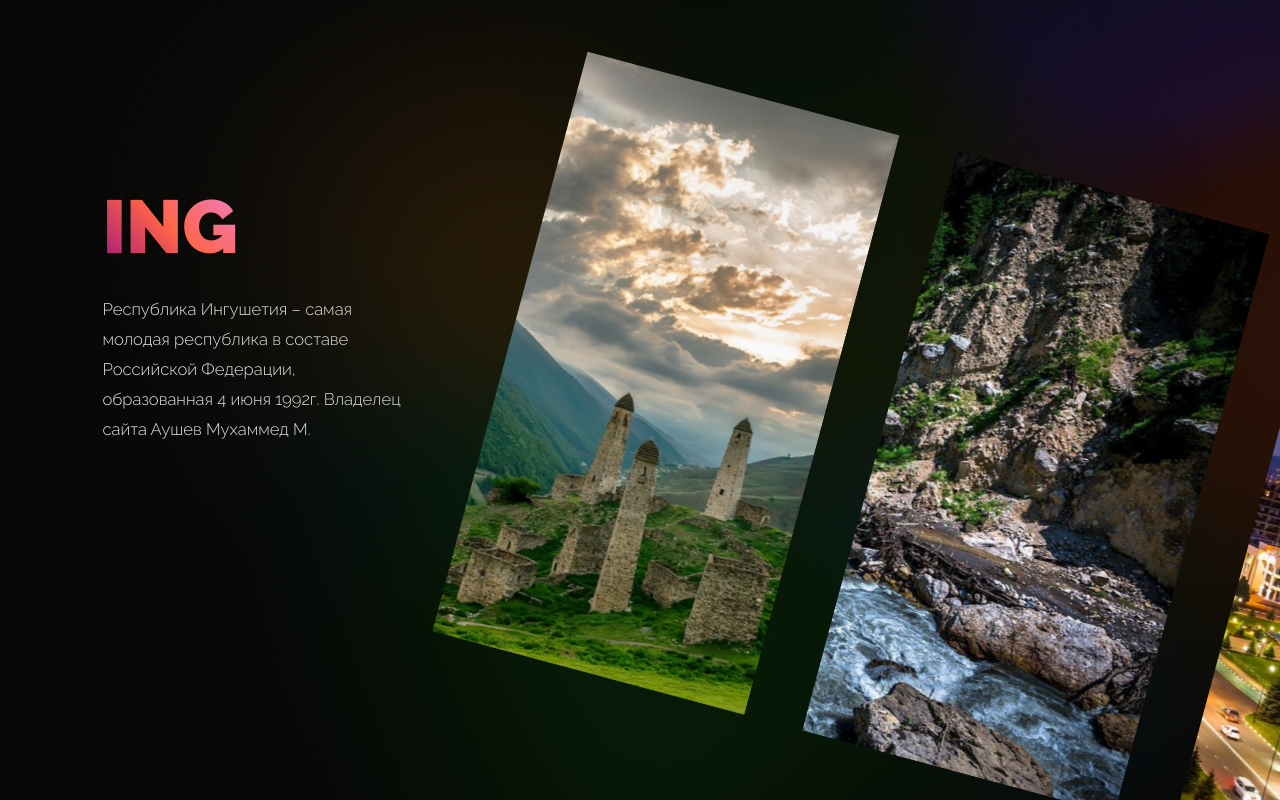
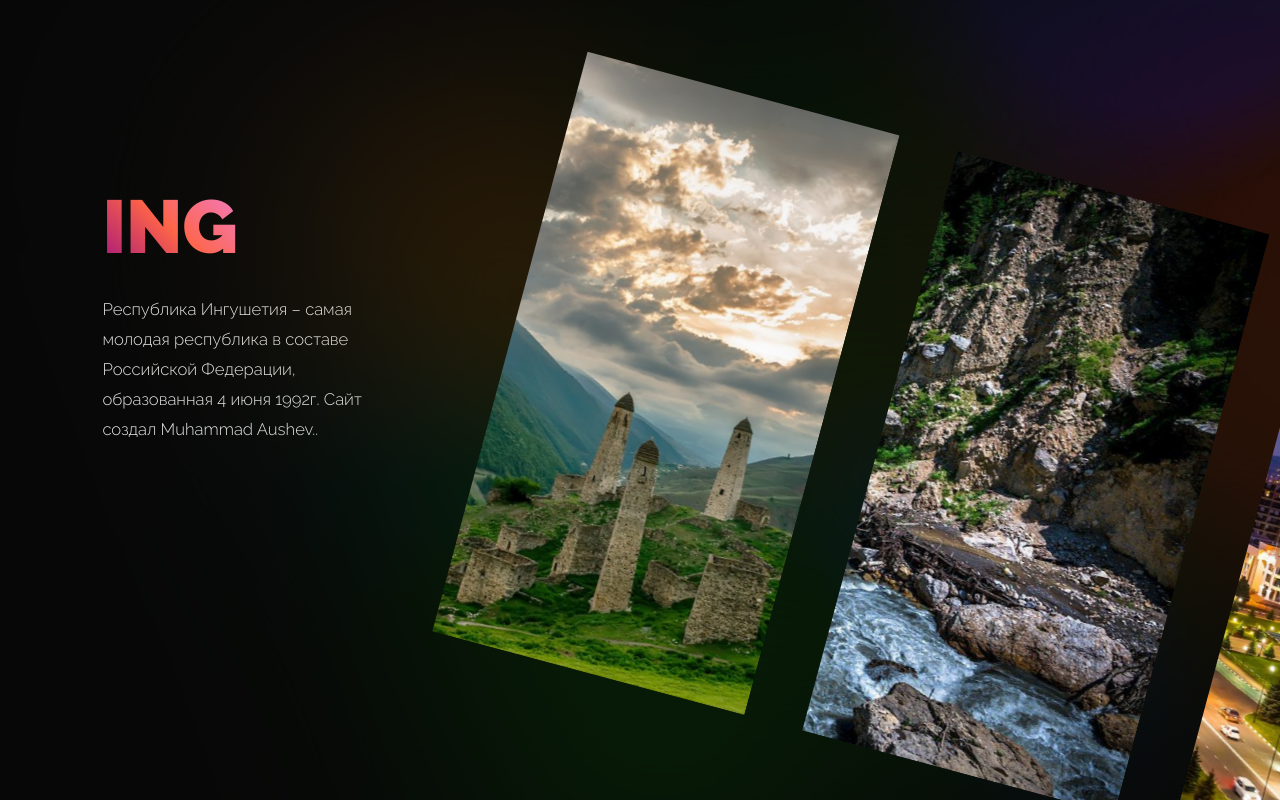
Before and after one commit to aushev001/01, a plain HTML site: page index.html in a window 1280 px wide. Drawn offline with Linux system fonts and the light colour scheme.

Commit message:
Update index.html

```diff
--- a/index.html
+++ b/index.html
@@ -12,7 +12,7 @@
 
 	<div class="description">
 		<div class="logo">ING</div>
-		<p>Республика Ингушетия – самая молодая республика в составе Российской Федерации, образованная 4 июня 1992г. Владелец сайта Аушев Мухаммед М.</p>
+		<p>Республика Ингушетия – самая молодая республика в составе Российской Федерации, образованная 4 июня 1992г. Сайт создал Muhammad Aushev..</p>
 	</div>
 
 	<div class="swiper slider slider_main">
```
